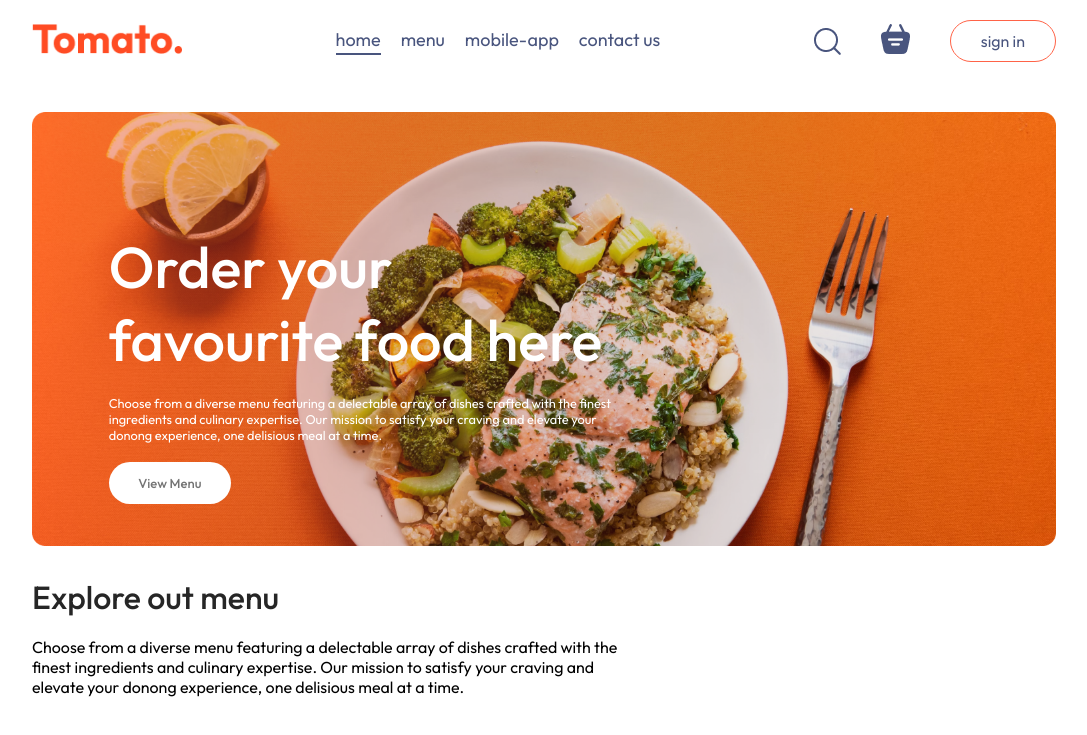
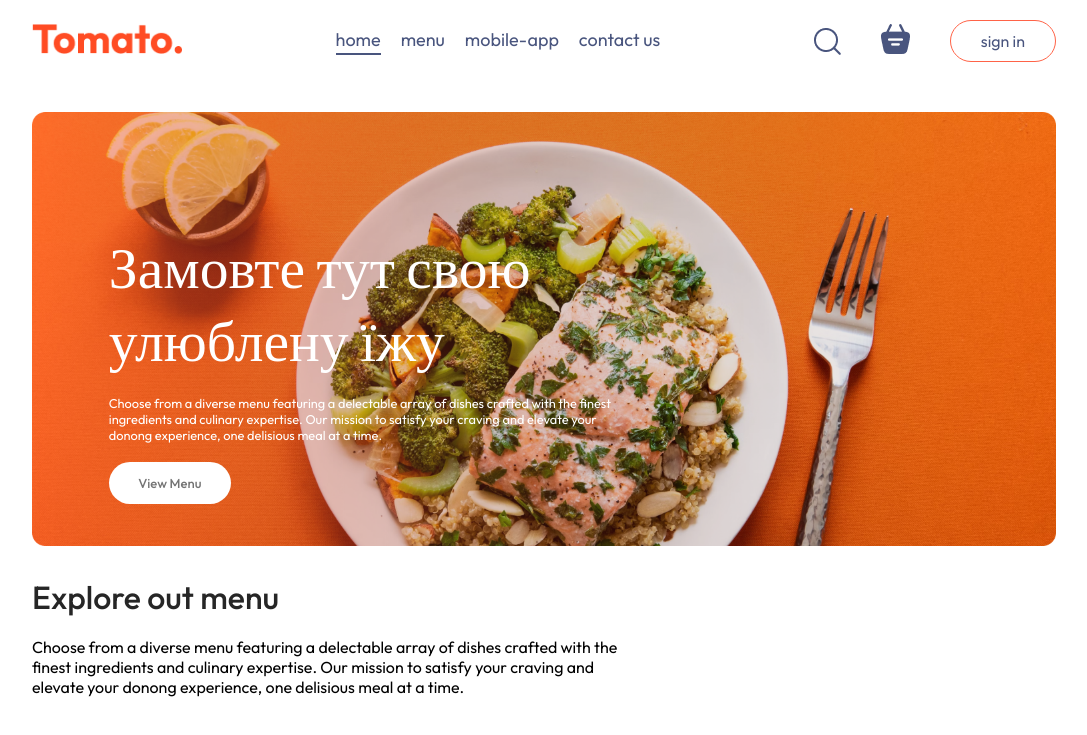
Before and after one commit to Angelina-Hryachko/food-del, a React (Vite) app in the folder frontend/: page / in a window 1280 px wide. Shown: the top 735 px of the page, without its empty margins (96-1183 px from the left). Built offline with nearby package versions, Linux system fonts and the light colour scheme; no server answers.

Commit message:
add header

```diff
--- a/frontend/src/components/Header/Header.jsx
+++ b/frontend/src/components/Header/Header.jsx
@@ -5,7 +5,7 @@ const Header = () => {
   return (
     <div className='header'>
         <div className="header-contents">
-            <h2>Order your favourite food here</h2>
+            <h2>Замовте тут свою улюблену їжу</h2>
             <p>Choose from a diverse menu featuring a delectable array of dishes crafted with the finest ingredients and culinary expertise. Our mission to satisfy your craving and elevate your donong experience, one delisious meal at a time.</p>
             <button>View Menu</button>
         </div>
```
